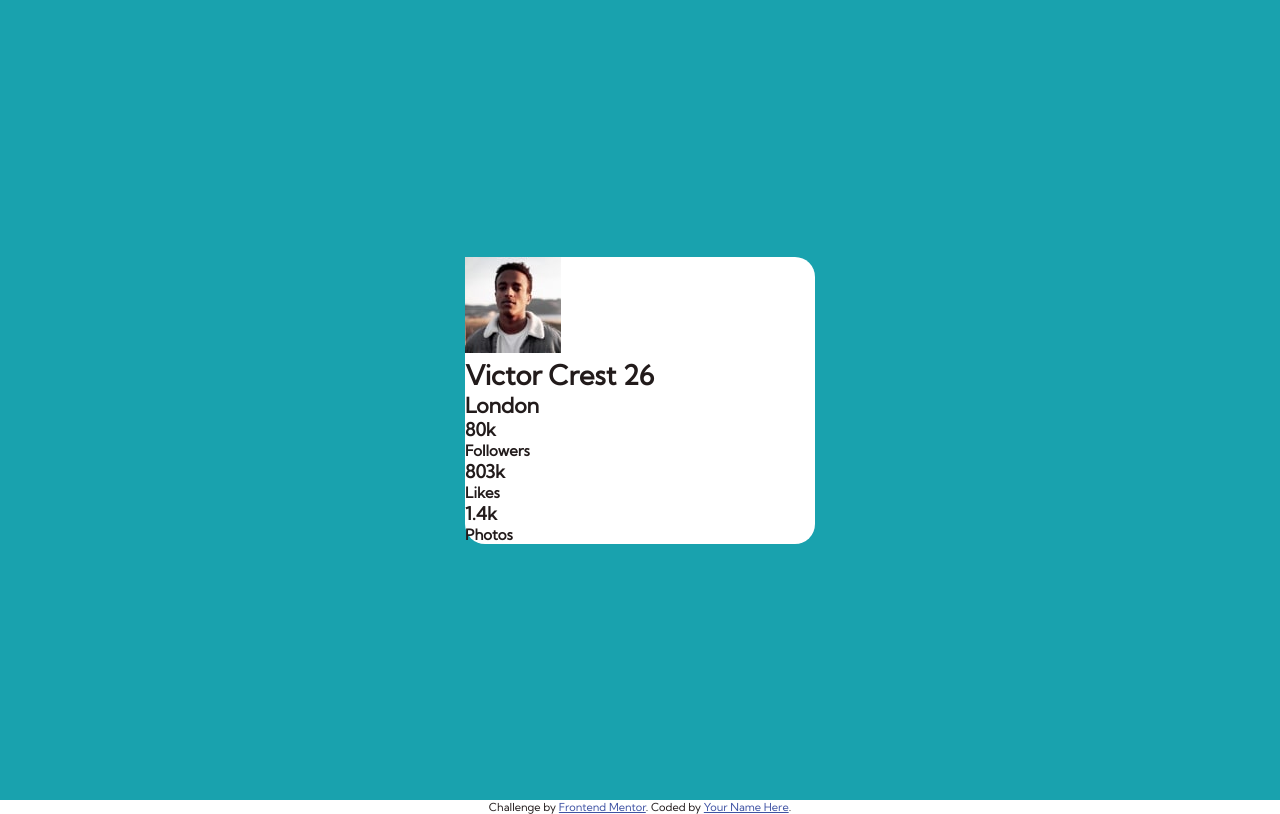
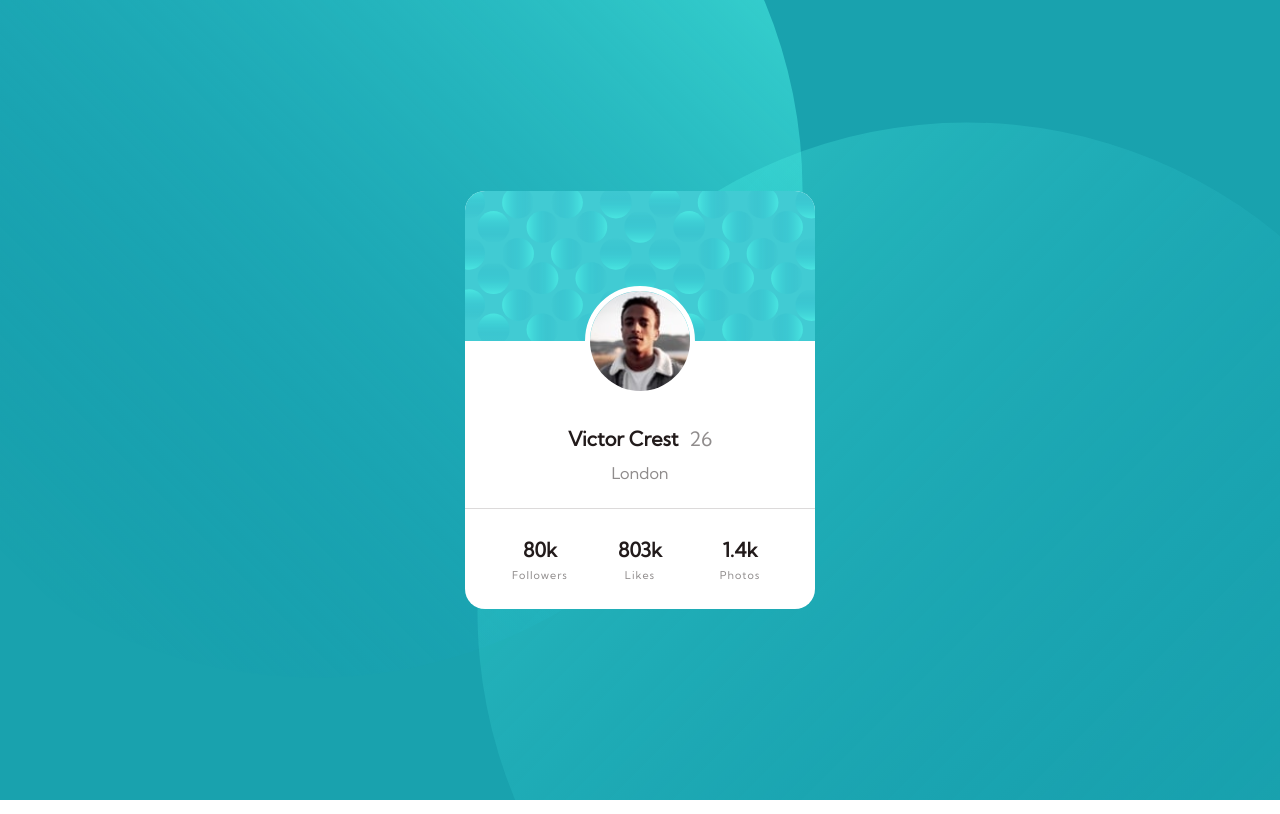
Before and after one commit to Gian-P/Profile-Card, a plain HTML site: page index.html in a window 1280 px wide. Drawn offline with Linux system fonts and the light colour scheme.

Commit message:
Proyecto del profile Card Finalizado

```diff
--- a/design/style.css
+++ b/design/style.css
@@ -18,6 +18,7 @@ section{
     display: flex;
     justify-content: center;
     align-items: center;
+    overflow: hidden;
     position: relative;
 
 }
@@ -26,4 +27,138 @@ section{
     width: 350px;
     border-radius: 20px;
     background: white;
+    overflow: hidden;
+    text-align: center;
+    position: relative;
 }
+
+.card-header{
+    background-image: url(/images/bg-pattern-card.svg);
+    background-size: cover;
+    height: 150px;
+}
+
+.card-body{
+    padding: 0 20px 25px;
+}
+
+.img-holder{
+    width:110px;
+    height: 110px;
+    border-radius: 50%;
+    border: 5px solid white;
+    overflow: hidden;
+    margin: -55px auto 30px auto;
+}
+.img-holder img {
+    width: 100%;
+    height: auto;
+    display: block;
+}
+
+.age,
+.city,
+.meta{
+    font-weight: 400;
+    color: hsl(0, 11%, 12%);
+    opacity: .5;
+}
+
+.name-age{
+    font-size: 1.1rem;
+    margin-bottom: 12px;
+}
+
+.age{
+    font-weight: 400;
+    margin-left: 6px;
+}
+.city{
+    font-size: .9rem;
+}
+
+.card-footer{
+    border-top: 1px solid hsl(0, 3%, 86%);
+    display: flex;
+    padding: 0 25px;
+}
+
+.card-footer .item{
+    flex: 1;
+    height: 100px;
+    display: flex;
+    flex-direction: column;
+    justify-content: center;
+    align-items: center;
+}
+
+.card-footer .item .value{
+    font-size: 1.1rem;
+    margin-bottom: 6px;
+
+}
+.card-footer .item .meta{
+    font-size: .6rem ;
+    letter-spacing: 1px;
+
+}
+
+/* Graphics Circles */
+
+.circles .c1,
+.circles .c2{
+    position: absolute;
+    animation: 2s circles forwards;
+    opacity: 0;
+
+}
+
+.circles .c1{
+    top: -300px;
+    left:-175px ;
+    transform: translate(-100px, -50px);
+}
+.circles .c2{
+    bottom: -300px;
+    right: -175px;
+    transform: translate(100px, 50px);
+
+}
+
+@keyframes circles{
+    0%{
+        opacity: 0;
+    }
+    100%{
+        opacity: 1;
+        transform: translate(0);
+    }
+}
+
+.attribution{
+    position: absolute;
+    bottom: 0;
+    left: 0;
+    width: 100%;
+    transform: translateY(100%);
+    transition: .5s;
+    padding: 20px;
+    background-color: white;
+    text-align: center;
+}
+
+.attribution:hover{
+    transform: translateY(0);
+}
+
+.attribution:before{
+    content: "";
+    width: 100%;
+    height: 50px;
+    position: absolute;
+    bottom: 100%;
+    left: 0;
+    z-index: 10;
+
+
+}
--- a/index.html
+++ b/index.html
@@ -17,6 +17,11 @@
 </head>
 <body>
     <section class="main">
+      <div class="circles">
+        <img class="c1" src="images/bg-pattern-top.svg" alt="">
+        <img class="c2" src="/images/bg-pattern-bottom.svg" alt="">
+      </div>
+
       <div class="card">
         <div class="card-header"></div>
         <div class="card-body">
@@ -55,13 +60,15 @@
 
           </div>
         </div>
+        <!--ATRIBUTION-->
+        <div class="attribution">
+          Challenge by <a href="https://www.frontendmentor.io?ref=challenge" target="_blank">Frontend Mentor</a>.
+          Coded by <a href="#">Future Software engineer Giancarlo Pimentel Mercado</a>.
+        </div>
     </section>
 
 
 
-  <div class="attribution">
-    Challenge by <a href="https://www.frontendmentor.io?ref=challenge" target="_blank">Frontend Mentor</a>.
-    Coded by <a href="#">Your Name Here</a>.
-  </div>
+
 </body>
 </html>
```
